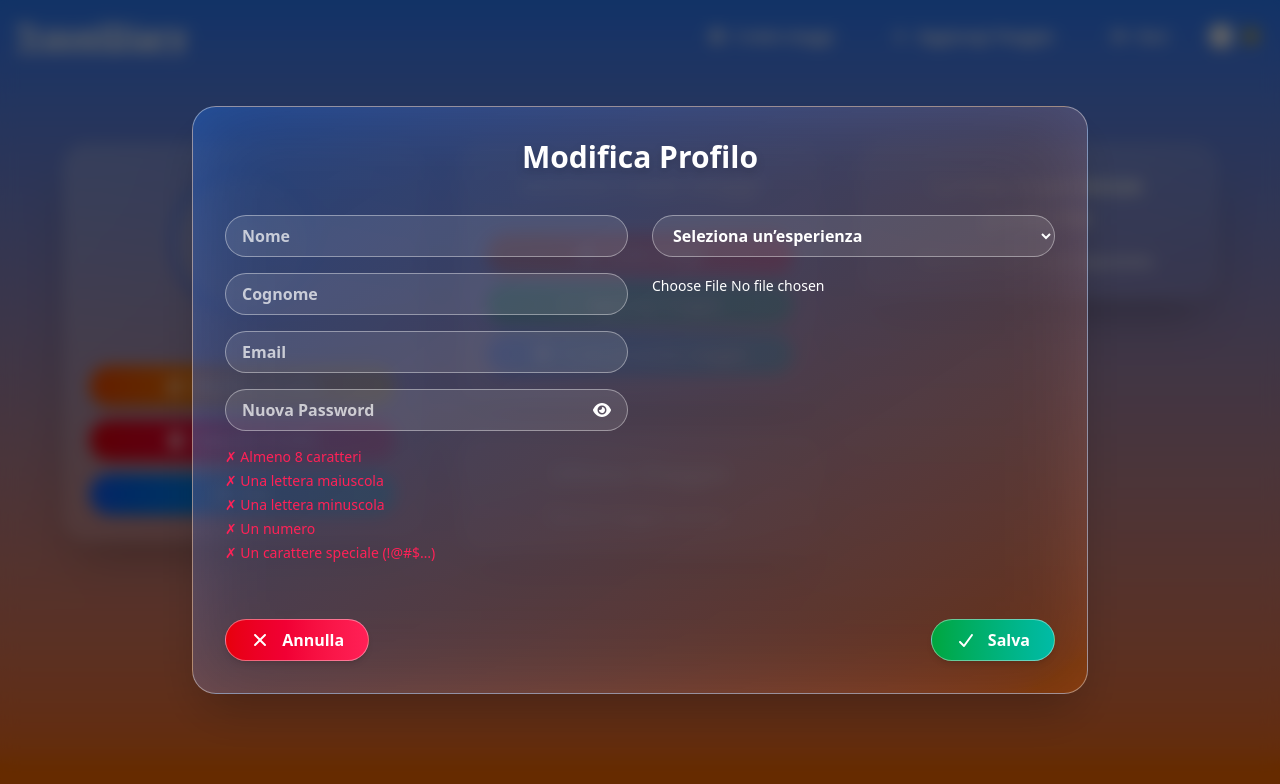
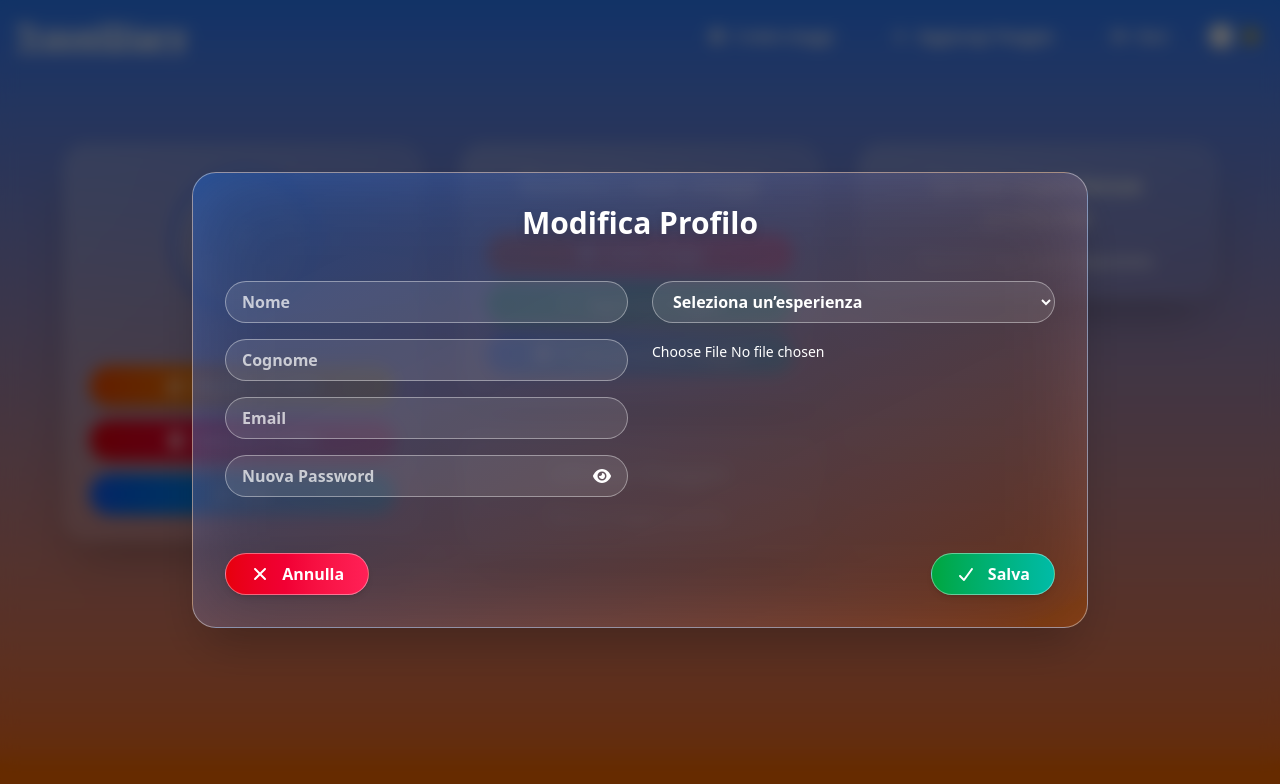
Before and after one commit to albertostizzoli/fastapi-react-travelapp, a React (Vite) app in the folder frontend/: page /profile in a window 1280 px wide. Both pictures are taken after a click on the button "Modifica Profilo". Shown: the top 784 px of the page. Built offline with nearby package versions, Linux system fonts and the light colour scheme.

Commit message:
fixed modal for validation password and added modal in edit profile modal

```diff
--- a/frontend/src/components/Modals/EditProfileModal.jsx
+++ b/frontend/src/components/Modals/EditProfileModal.jsx
@@ -17,6 +17,7 @@ function EditProfileModal({
   const allExperiences = travellers.flatMap((t) => t.experiences);
 
   const [password, setPassword] = useState(""); // stato per la password
+  const [isFocused, setIsFocused] = useState(false); // stato per mostare modale per validazione password
   // stato per la validazione della password
   const [validation, setValidation] = useState({
     isValid: false,
@@ -153,6 +154,8 @@ function EditProfileModal({
                   name="password"
                   value={password}
                   onChange={handlePasswordChange}
+                  onFocus={() => setIsFocused(true)}
+                  onBlur={() => setIsFocused(false)}
                   placeholder="Nuova Password"
                   className="w-full px-4 py-2 font-semibold rounded-full bg-white/10 border border-white/40 placeholder-white/70
                   focus:ring-2 focus:ring-orange-400 dark:focus:ring-blue-400 focus:border-transparent transition text-white"
@@ -167,23 +170,28 @@ function EditProfileModal({
                     <FontAwesomeIcon icon={faEye} />
                   )}
                 </button>
-              </div>
-              <div className="mt-2 text-sm space-y-1">
-                <p className={`${validation.errors.length ? "text-green-500" : "text-rose-500"}`}>
+
+                { /* Modale Feedback Password */}
+                {password && isFocused && (
+                  <div className="absolute left-0 right-0 mt-2 bg-gray-200 dark:bg-black/90 border border-white/20
+                     rounded-xl p-3 z-50 shadow-lg">
+                    <p className={`${validation.errors.length ? "text-green-500" : "text-red-500"} text-sm`}>
                       {validation.errors.length ? "✓" : "✗"} Almeno 8 caratteri
                     </p>
-                <p className={`${validation.errors.upper ? "text-green-500" : "text-rose-500"}`}>
+                    <p className={`${validation.errors.upper ? "text-green-500" : "text-red-500"} text-sm`}>
                       {validation.errors.upper ? "✓" : "✗"} Una lettera maiuscola
                     </p>
-                <p className={`${validation.errors.lower ? "text-green-500" : "text-rose-500"}`}>
+                    <p className={`${validation.errors.lower ? "text-green-500" : "text-red-500"} text-sm`}>
                       {validation.errors.lower ? "✓" : "✗"} Una lettera minuscola
                     </p>
-                <p className={`${validation.errors.number ? "text-green-500" : "text-rose-500"}`}>
+                    <p className={`${validation.errors.number ? "text-green-500" : "text-red-500"} text-sm`}>
                       {validation.errors.number ? "✓" : "✗"} Un numero
                     </p>
-                <p className={`${validation.errors.special ? "text-green-500" : "text-rose-500"}`}>
-                  {validation.errors.special ? "✓" : "✗"} Un carattere speciale (!@#$…)
+                    <p className={`${validation.errors.special ? "text-green-500" : "text-red-500"} text-sm`}>
+                      {validation.errors.special ? "✓" : "✗"} Un carattere speciale {"!@#$%^&*(),.?\":{}|<>"}
                     </p>
+                  </div>
+                )}
               </div>
             </div>
 
--- a/frontend/src/hooks/FormAuth.jsx
+++ b/frontend/src/hooks/FormAuth.jsx
@@ -9,6 +9,7 @@ function FormAuth() {
     const [email, setEmail] = useState(""); // stato per l'email
     const [password, setPassword] = useState(""); // stato per la password
     const [showPassword, setShowPassword] = useState(false); // stato per nascondere / mostrare la password
+    const [isFocused, setIsFocused] = useState(false); // stato per mostare modale per validazione password
     const [selectedExperiences, setSelectedExperiences] = useState([]); // stato per le esperienze selezionate
     const [isModalOpen, setIsModalOpen] = useState(false); // stato per il modale interessi
     const [photo, setPhoto] = useState(null); // stato per la foto profilo
@@ -226,7 +227,9 @@ function FormAuth() {
         fileInputRef,           // riferimento all’input file nascosto
         validation,             // validazioni
         validatePassword,       // funzione per validare la password
-        handlePasswordChange    // funzione per verificare la validazione della password
+        handlePasswordChange,    // funzione per verificare la validazione della password
+        setIsFocused,
+        isFocused
     };
 }
 
--- a/frontend/src/pages/LoginRegisterPage.jsx
+++ b/frontend/src/pages/LoginRegisterPage.jsx
@@ -30,7 +30,9 @@ function LoginRegisterPage() {
     handleFileChange,       // funzione per gestire il cambiamento del file selezionato
     fileInputRef,           // riferimento all'input file nascosto
     validation,             // validazioni
-    handlePasswordChange    // funzione per validare la password
+    handlePasswordChange,    // funzione per validare la password
+    isFocused,
+    setIsFocused
   } = FormAuth();           // utilizzo la logica dei form di login/registrazione
 
   return (
@@ -206,6 +208,8 @@ function LoginRegisterPage() {
                         type={showPassword ? "text" : "password"}
                         value={password}
                         onChange={handlePasswordChange}
+                        onFocus={() => setIsFocused(true)} // fa sparire e ricomparire il modale della validazione password
+                        onBlur={() => setIsFocused(false)}
                         className="w-full font-semibold border bg-white/20 text-white
                         rounded-full px-3 py-2 focus:border-transparent focus:ring-2
                       focus:ring-blue-400 dark:focus:ring-slate-500"
@@ -224,8 +228,8 @@ function LoginRegisterPage() {
                         )}
                       </button>
 
-                      {/* Modal Feedback */}
-                      {password && (
+                      {/* Modale Feedback Password */}
+                      {password && isFocused && (
                         <div className="absolute left-0 right-0 mt-2 bg-gray-200 dark:bg-black/90 border border-white/20
                             rounded-xl p-3 z-50 shadow-lg">
                           <p className={`${validation.errors.length ? "text-green-500" : "text-red-500"} text-sm`}>
```
Lines whose indentation alone changed are shown as unchanged.
